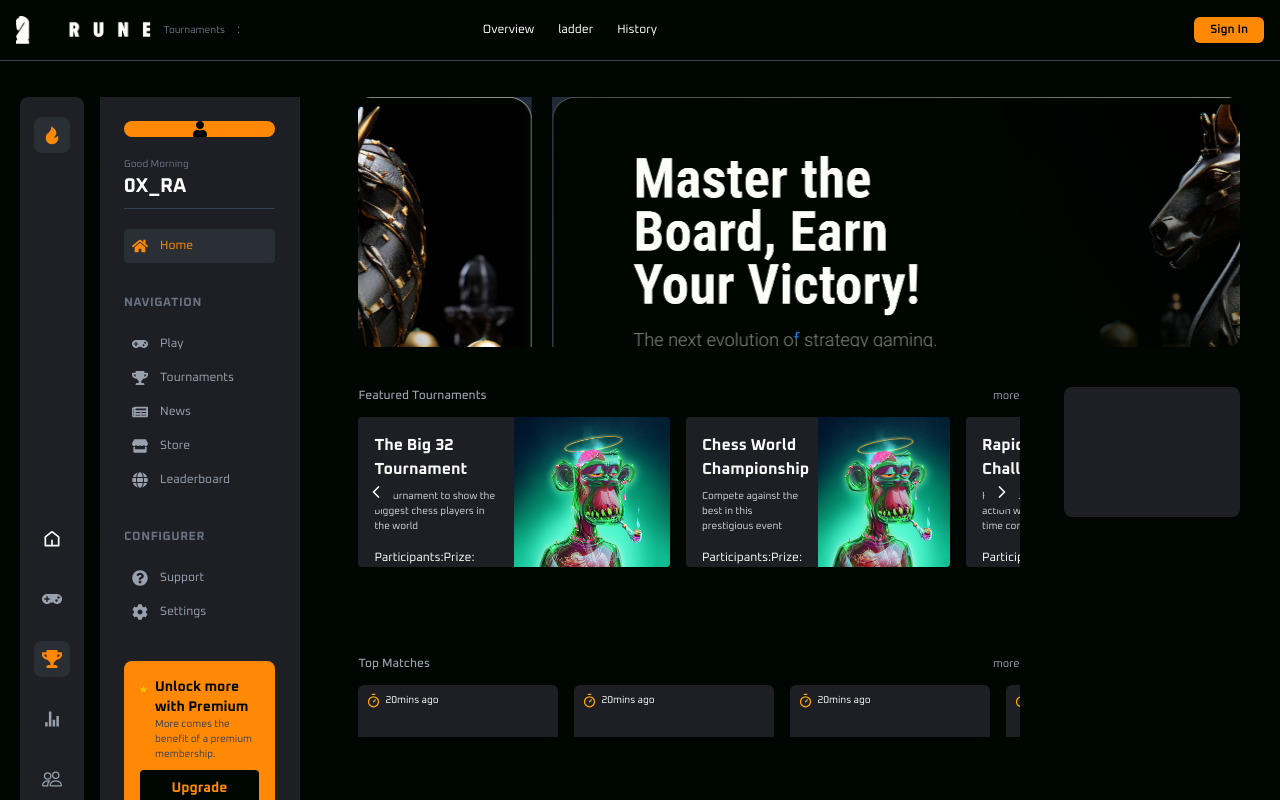
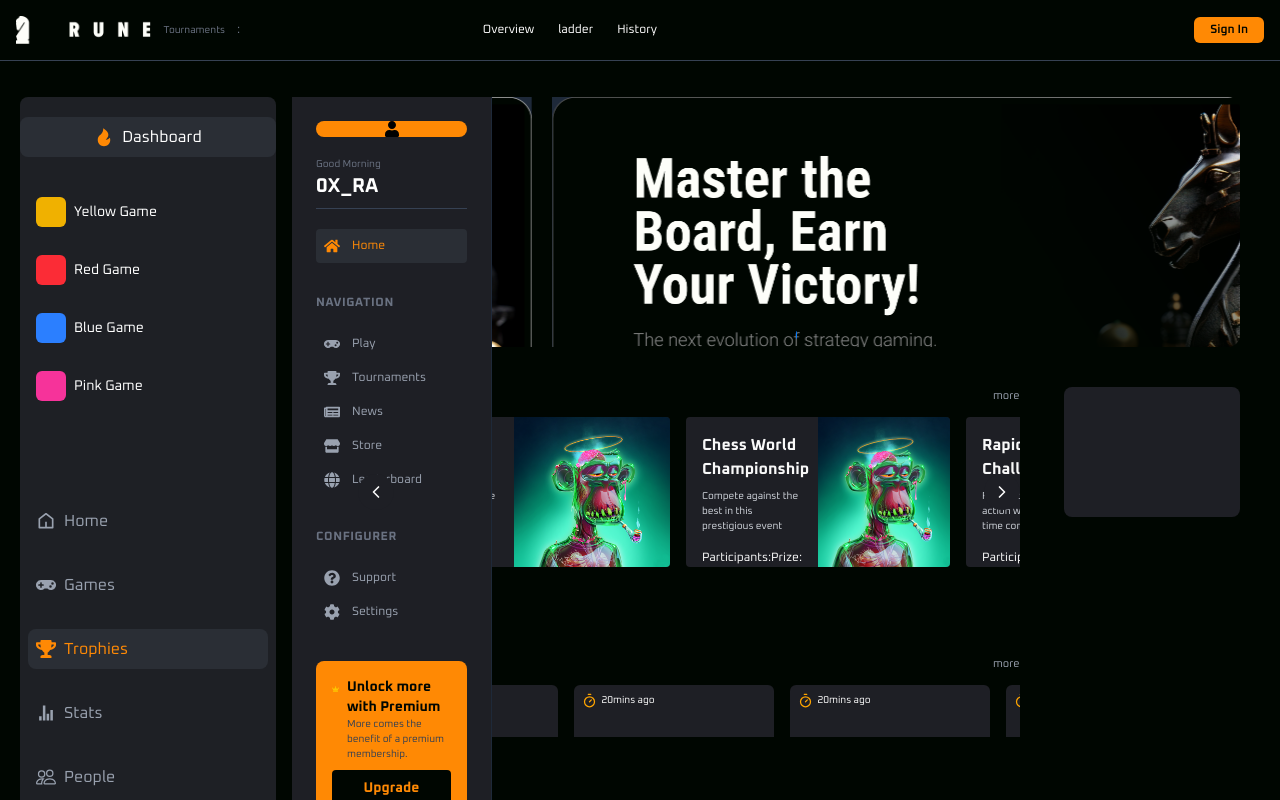
Before and after one commit to Remy-Arinze/rune_webapp, a Next.js app: page / in a window 1280 px wide. Built offline with nearby package versions, Linux system fonts and the light colour scheme.

Commit message:
Update sidebar navigation with collapse behavior

```diff
--- a/app/components/sidebar/Sidebar.tsx
+++ b/app/components/sidebar/Sidebar.tsx
@@ -8,57 +8,97 @@ import {
 	FaGamepad,
 } from "react-icons/fa";
 import { IoMdStats } from "react-icons/io";
-import {  BsPeople } from "react-icons/bs";
+import { BsPeople } from "react-icons/bs";
 import DashboardNavbar from "./dashboard_sidebar";
-
-// interface ItemProps {
-// 	title: string;
-// 	path: string;
-// 	disabledIcon: ReactNode;
-// 	filledIcon: ReactNode;
-// 	showChevron?: boolean;
-// }
+import { useEffect, useState } from "react";
 
 export default function Sidebar() {
-	// const [isSidebarVisible, setIsSidebarVisible] = useState(false);
-	// const [isMainSidebarExpanded,setIsMainSidebarExpanded] = useState(true);
+	const [isExpanded, setIsExpanded] = useState(true);
 
-	// const toggleSidebar = () => {
-	// 	setIsSidebarVisible(!isSidebarVisible);
-	// };
+	useEffect(() => {
+		let timeout: NodeJS.Timeout;
 
-	// const toggleMainSidebar = () => {
-	// 	setIsMainSidebarExpanded(!isMainSidebarExpanded);
-	// };
+		// Start expanded
+		setIsExpanded(true);
+
+		// Set up timer to collapse after 10 seconds of inactivity
+		const startCollapseTimer = () => {
+			clearTimeout(timeout);
+			timeout = setTimeout(() => {
+				setIsExpanded(false);
+			}, 10000);
+		};
+
+		// Start initial timer
+		startCollapseTimer();
+
+		// Reset timer on any user movement
+		const handleActivity = () => {
+			startCollapseTimer();
+		};
+
+		window.addEventListener('mousemove', handleActivity);
+		window.addEventListener('keydown', handleActivity);
+
+		return () => {
+			clearTimeout(timeout);
+			window.removeEventListener('mousemove', handleActivity);
+			window.removeEventListener('keydown', handleActivity);
+		};
+	}, []);
 
 	return (
 		<div className="flex ml-5">
 			{/* Icon Sidebar (Leading) */}
-			<div className="hidden md:flex flex-col mr-4 items-center bg-[#1e2025] w-16 py-5 rounded-lg">
-				<div className="mb-8 p-2 rounded-lg bg-[#2a2e35]">
+			<div
+				className={`hidden md:flex flex-col mr-4 items-center bg-[#1e2025] py-5 rounded-lg transition-all duration-300 ease-in-out ${
+					isExpanded ? 'w-64' : 'w-16'
+				}`}
+				onMouseEnter={() => setIsExpanded(true)}
+				onMouseLeave={() => setIsExpanded(false)}
+			>
+				<div className="mb-8 p-2 rounded-lg bg-[#2a2e35] w-full flex items-center justify-center">
 					<RiFireFill className="text-orange-400 text-xl" />
+					{isExpanded && <span className="ml-2 text-white">Dashboard</span>}
 				</div>
-				<div className=" flex flex-col space-y-3">
-					<div className="h-[30] w-[30] bg-yellow-500 rounded-md"></div>
-					<div className="h-[30] w-[30] bg-red-500 rounded-md"></div>
-					<div className="h-[30] w-[30] bg-blue-500 rounded-md"></div>
-					<div className="h-[30] w-[30] bg-pink-500 rounded-md"></div>
+				<div className="flex flex-col space-y-3 w-full px-2">
+					<div className="flex items-center space-x-2 p-2">
+						<div className="h-[30px] w-[30px] bg-yellow-500 rounded-md flex-shrink-0"></div>
+						{isExpanded && <span className="text-white text-sm">Yellow Game</span>}
+					</div>
+					<div className="flex items-center space-x-2 p-2">
+						<div className="h-[30px] w-[30px] bg-red-500 rounded-md flex-shrink-0"></div>
+						{isExpanded && <span className="text-white text-sm">Red Game</span>}
+					</div>
+					<div className="flex items-center space-x-2 p-2">
+						<div className="h-[30px] w-[30px] bg-blue-500 rounded-md flex-shrink-0"></div>
+						{isExpanded && <span className="text-white text-sm">Blue Game</span>}
+					</div>
+					<div className="flex items-center space-x-2 p-2">
+						<div className="h-[30px] w-[30px] bg-pink-500 rounded-md flex-shrink-0"></div>
+						{isExpanded && <span className="text-white text-sm">Pink Game</span>}
+					</div>
 				</div>
-				<div className="flex flex-col items-center space-y-6 mt-[auto]">
-					<button className="p-2 rounded-lg hover:cursor-pointer hover:bg-[#2a2e35]">
-						<RiHome5Line className="text-gray-å0 text-xl" />
+				<div className="flex flex-col items-center space-y-6 mt-auto w-full px-2">
+					<button className="p-2 rounded-lg hover:cursor-pointer hover:bg-[#2a2e35] w-full flex items-center">
+						<RiHome5Line className="text-gray-400 text-xl" />
+						{isExpanded && <span className="ml-2 text-gray-400">Home</span>}
 					</button>
-					<button className="p-2 rounded-lg hover:cursor-pointer hover:bg-[#2a2e35]">
+					<button className="p-2 rounded-lg hover:cursor-pointer hover:bg-[#2a2e35] w-full flex items-center">
 						<FaGamepad className="text-gray-400 text-xl" />
+						{isExpanded && <span className="ml-2 text-gray-400">Games</span>}
 					</button>
-					<button className="p-2 rounded-lg bg-[#2a2e35]">
+					<button className="p-2 rounded-lg bg-[#2a2e35] w-full flex items-center">
 						<FaTrophy className="text-orange-400 text-xl" />
+						{isExpanded && <span className="ml-2 text-orange-400">Trophies</span>}
 					</button>
-					<button className="p-2 rounded-lg hover:cursor-pointer hover:bg-[#2a2e35]">
+					<button className="p-2 rounded-lg hover:cursor-pointer hover:bg-[#2a2e35] w-full flex items-center">
 						<IoMdStats className="text-gray-400 text-xl" />
+						{isExpanded && <span className="ml-2 text-gray-400">Stats</span>}
 					</button>
-					<button className="p-2 rounded-lg hover:cursor-pointer hover:bg-[#2a2e35]">
+					<button className="p-2 rounded-lg hover:cursor-pointer hover:bg-[#2a2e35] w-full flex items-center">
 						<BsPeople className="text-gray-400 text-xl" />
+						{isExpanded && <span className="ml-2 text-gray-400">People</span>}
 					</button>
 				</div>
 			</div>
```
